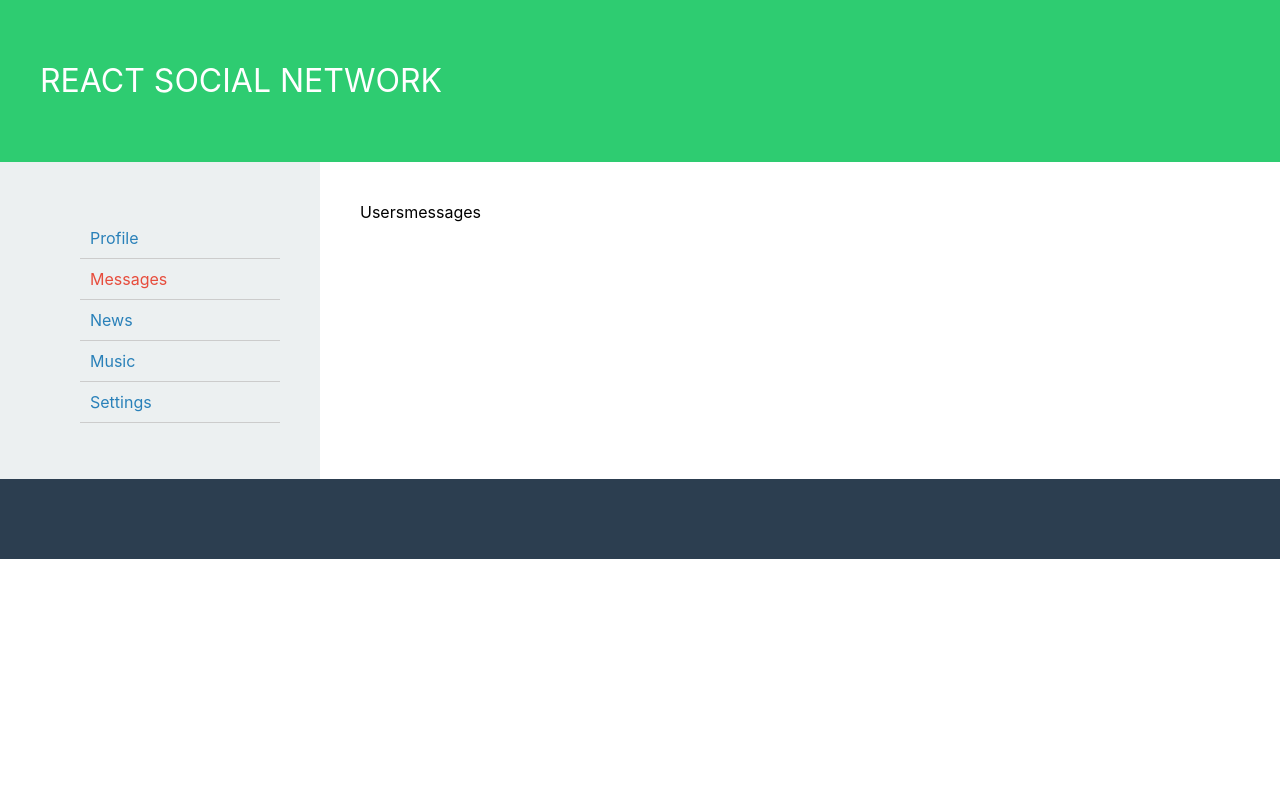
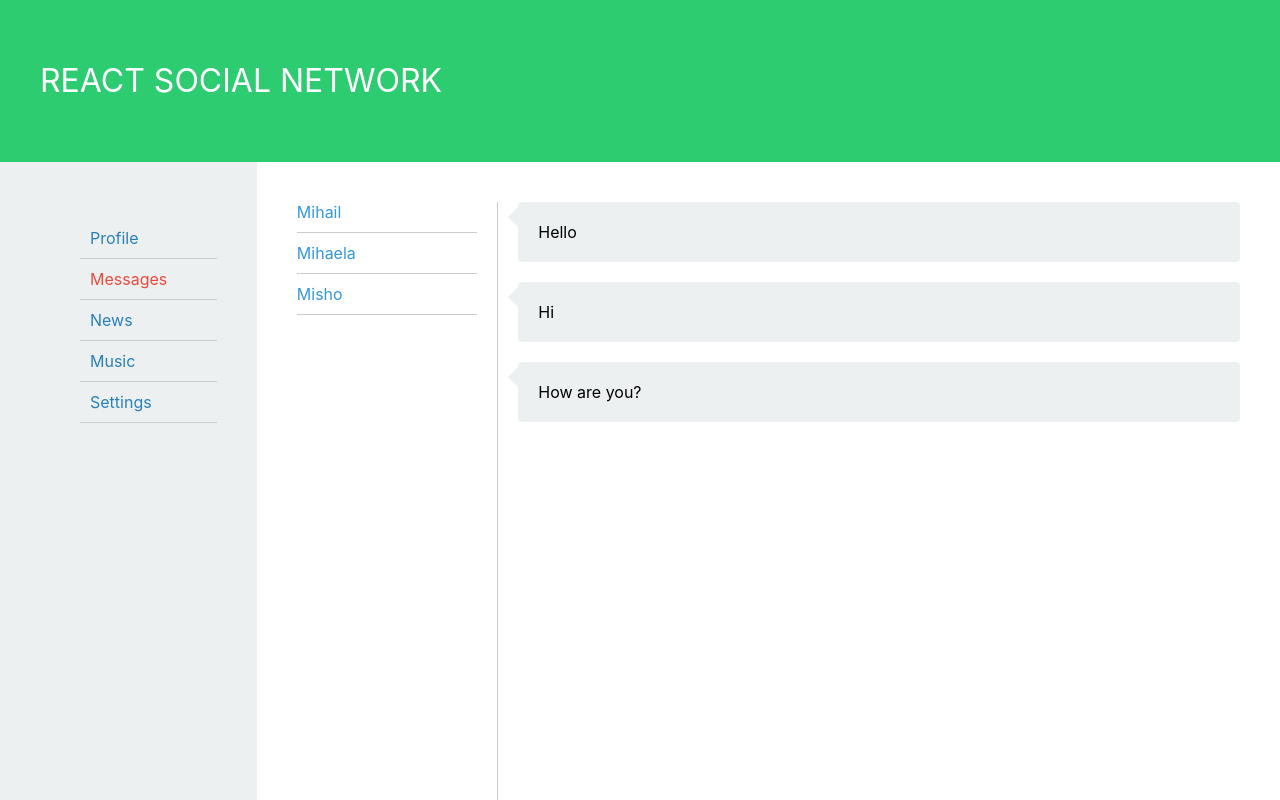
Before and after one commit to mwxood/social-react, a React (Create React App) app: page /dialogs in a window 1280 px wide. Shown: the top 800 px of the page. Built offline with nearby package versions, Linux system fonts and the light colour scheme.

Commit message:
map method added

```diff
--- a/src/App.css
+++ b/src/App.css
@@ -6,4 +6,5 @@
 
 .contentHolder {
   padding: 40px;
+  width: 100%;
 }
--- /dev/null
+++ b/src/dialogs/DialogMessages.js
@@ -0,0 +1,10 @@
+import React from "react";
+import dialog from './Dialogs.module.css';
+
+const DialogMessages = (props) => {
+  return(
+      <div className={dialog.message}>{props.message}</div>
+  );
+};
+
+export default DialogMessages;
--- /dev/null
+++ b/src/dialogs/DialogUsers.js
@@ -0,0 +1,14 @@
+import React from "react";
+import dialog from './Dialogs.module.css';
+import {NavLink} from "react-router-dom";
+
+const DialogUsers = (props) => {
+    let path = "/dialogs/" + props.id;
+      return(
+          <div className={dialog.item}>
+              <NavLink to={path}>{props.dialogUser}</NavLink>
+          </div>
+      );
+};
+
+export default DialogUsers;
--- a/src/dialogs/Dialogs.js
+++ b/src/dialogs/Dialogs.js
@@ -1,14 +1,35 @@
 import React from 'react';
 import dialog from './Dialogs.module.css';
+import DialogUsers from "./DialogUsers";
+import DialogMessages from "./DialogMessages";
 
-const Dialogs = () => {
+const Dialogs = (props) => {
+    let dialogsData = [
+        {id: 1, name: "Mihail" },
+        {id: 2, name: "Mihaela" },
+        {id: 3, name: "Misho" }
+    ];
+
+    let messagesData = [
+        {id: 1, message: "Hello" },
+        {id: 2, message: "Hi" },
+        {id: 3, message: "How are you?" }
+    ];
+
+    let dialogsElements = dialogsData
+        .map( dialog => <DialogUsers id={dialog.id} dialogUser={dialog.name} />);
+
+    let messagesElements = messagesData
+        .map(messageData => <DialogMessages message={messageData.message} />);
+
     return(
         <div className={dialog.flexContent}>
             <div className={dialog.usersHolder}>
-                Users
+                {dialogsElements}
+
             </div>
             <div className={dialog.messagesHolder}>
-                messages
+                {messagesElements}
             </div>
         </div>
     );
--- a/src/dialogs/Dialogs.module.css
+++ b/src/dialogs/Dialogs.module.css
@@ -2,9 +2,44 @@
     display: flex;
 }
 .usersHolder {
-
+    border-right: 1px solid #ccc;
+    height: 100vh;
+    width: 20%;
+    padding-right: 20px;
 }
 
 .messagesHolder {
+    width: 80%;
+    padding-left: 20px;
+}
+
+.item {
+    padding-bottom: 10px;
+    margin-bottom: 10px;
+    border-bottom: 1px solid #ccc;
 
 }
+.item a {
+    text-decoration: none;
+    color: #3498db;
+}
+.item a:hover {
+    color: #e74c3c;
+}
+
+.message {
+    background: #ecf0f1;
+    padding: 20px;
+    border-radius: 4px;
+    position: relative;
+    margin-bottom: 20px;
+}
+.message:before {
+    content: "";
+    border-style: solid;
+    border-width: 10px;
+    border-color: transparent #ecf0f1 transparent transparent;
+    position: absolute;
+    right: 100%;
+    top: 5px;
+}
--- a/src/mainContent/comments/Comments.js
+++ b/src/mainContent/comments/Comments.js
@@ -5,11 +5,18 @@ import Post from "./posts/Post";
 
 
 const Comments = () => {
+
+    let postData = [
+        {id: 1, post: "Hi, how are you?", src: "https://s3.amazonaws.com/liberty-uploads/wp-content/uploads/sites/1218/2015/09/avatarsucks.jpg", likesCount: 12 },
+        {id: 2, post: "It's my first post", src: "https://s3.amazonaws.com/liberty-uploads/wp-content/uploads/sites/1218/2015/09/avatarsucks.jpg", likesCount: 18}
+    ];
+
+    let postElement = postData.map(post => <Post likeCounts={post.likesCount} message={post.post} avatarImage={post.src} />);
+
     return(
         <div className={comments.postComments}>
-            <h3>All Posts</h3>
-            <Post likeCounts="23" message="Hi, how are you?" avatarImage="https://s3.amazonaws.com/liberty-uploads/wp-content/uploads/sites/1218/2015/09/avatarsucks.jpg" />
-            <Post likeCounts="10" message="It's my first post" avatarImage="https://s3.amazonaws.com/liberty-uploads/wp-content/uploads/sites/1218/2015/09/avatarsucks.jpg" />
+            <h3>My Posts</h3>
+            {postElement}
         </div>
     );
 };
--- a/src/mainContent/myPosts/MyPost.js
+++ b/src/mainContent/myPosts/MyPost.js
@@ -2,6 +2,7 @@ import React from 'react';
 import posts from "./MyPost.module.css";
 
 const MyPost = () => {
+
   return(
       <div className={posts.myPosts}>
           <h3>New post</h3>
```
